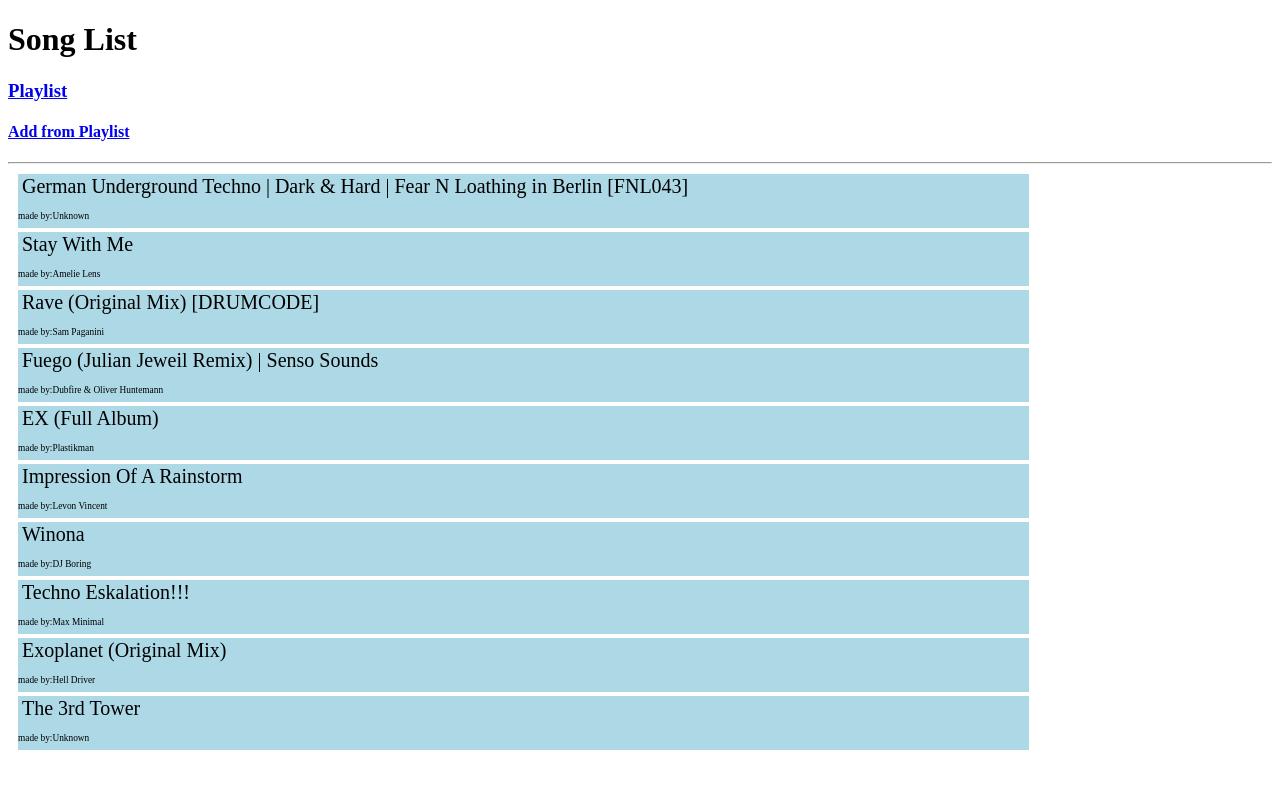
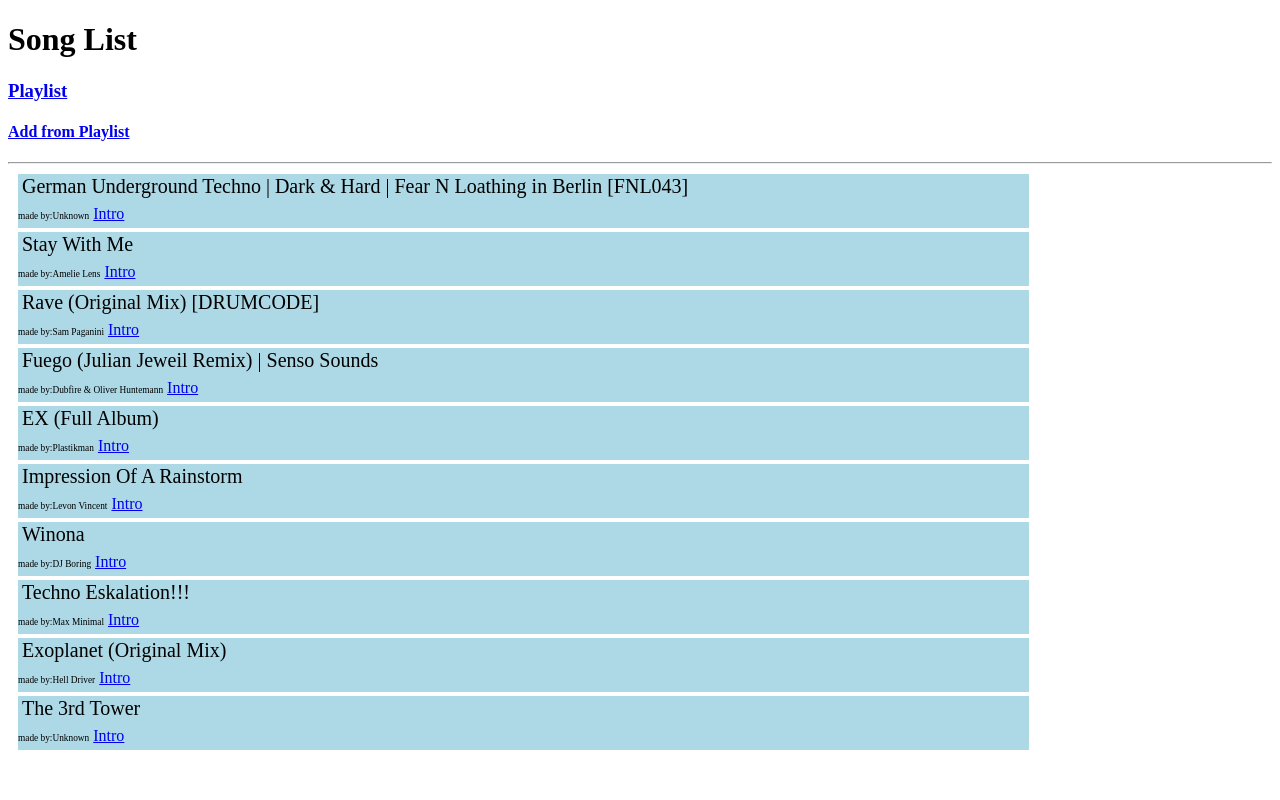
Before and after one commit to cojemma/techno_web, a Django app: page / in a window 1280 px wide. Run offline with Django 3.2, Linux system fonts and the light colour scheme; data comes from the database, SQL or seed files in the repository; both versions use the stored data as it was after the commit.

Commit message:
Techno web:add Intro views

```diff
--- a/song/admin.py
+++ b/song/admin.py
@@ -2,3 +2,4 @@ from django.contrib import admin
 from song.models import Song, Intro
 # Register your models here.
 admin.site.register(Song)
+admin.site.register(Intro)
--- a/song/templates/addsong.html
+++ b/song/templates/addsong.html
@@ -5,6 +5,7 @@
     <title>Add Songs</title>
 </head>
 <body>
+    <a href="/">Home</a>
     <form action="/add/" method="post">
     {% csrf_token %}
     <div id="container">
--- a/song/templates/home.html
+++ b/song/templates/home.html
@@ -35,6 +35,7 @@
         <div class="song">
             <p>{{song.name}}</p>
             <label>made by:{{song.artist}}</label>
+            <a href="/intro/?id={{song.id}}">Intro</a>
         </div>
         {% endfor %}
     </div>
--- a/song/views.py
+++ b/song/views.py
@@ -1,6 +1,5 @@
 from django.shortcuts import render
 import song.models as models
-from song.models import Song
 from song.utils import analyzeTitle, getfromList
 from django.http import HttpResponseRedirect, HttpRequest, HttpResponse
 from django.contrib import messages
@@ -36,3 +35,11 @@ def addsong(request):
             return render(request, 'addsong.html')
     except:
         return HttpResponseRedirect('/')
+
+def intro(request):
+    song = models.Song.objects.filter(id=request.GET['id'])[0]
+    try:
+        intro = models.Intro.objects.filter(song=song)[0]
+    except:
+        print('No intro')
+    return render(request, 'song_intro.html', locals())
--- a/technoweb/urls.py
+++ b/technoweb/urls.py
@@ -21,4 +21,5 @@ urlpatterns = [
     path('admin/', admin.site.urls),
     re_path(r'^$', views.song_list),
     re_path(r'^add/$', views.addsong),
+    re_path(r'^intro/$', views.intro),
 ]
```
Also changed, not shown: song/templates/song_intro.html (added, +19 -0 lines), db.sqlite3.
